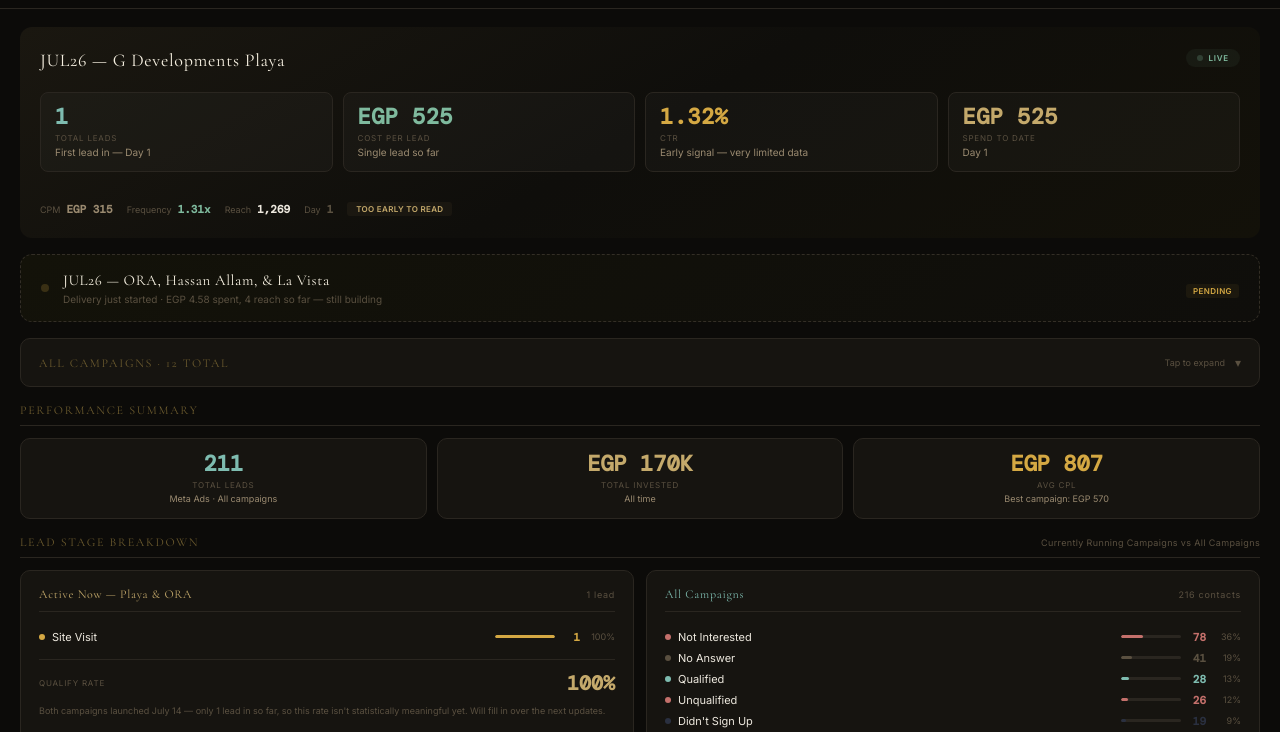
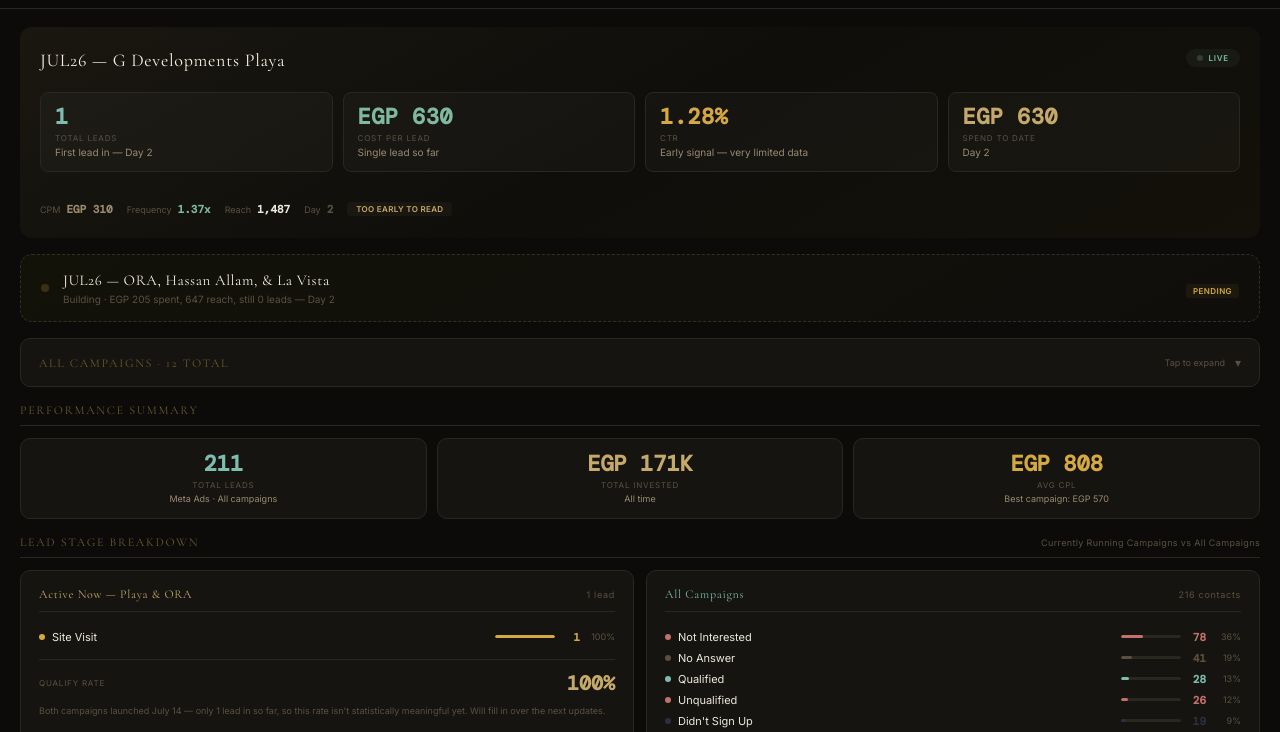
Before and after one commit to Bakry566/maskanconsultancydashboard, a website: page public/index.html in a window 1280 px wide. Shown: the part 50-782 px from the top of the page. Drawn offline with nearby package versions, Linux system fonts and the light colour scheme.

Commit message:
Add files via upload

```diff
--- a/package.json
+++ b/package.json
@@ -1 +1 @@
-{"name":"maskan-command","version":"11.0.0","private":true}
+{"name":"maskan-command","version":"12.0.0","private":true}
--- a/public/index.html
+++ b/public/index.html
@@ -175,16 +175,16 @@ html,body{background:var(--bg);color:var(--txt);font-family:'Inter',sans-serif;-
       <div class="b-live"><div class="lpulse"></div><span>Live</span></div>
     </div>
     <div class="b-kpis">
-      <div class="bk"><div class="bk-val" style="color:var(--teal)">1</div><div class="bk-lbl">Total Leads</div><div class="bk-sub">First lead in — Day 1</div></div>
-      <div class="bk"><div class="bk-val" style="color:var(--green)">EGP 525</div><div class="bk-lbl">Cost Per Lead</div><div class="bk-sub">Single lead so far</div></div>
-      <div class="bk"><div class="bk-val" style="color:var(--amber)">1.32%</div><div class="bk-lbl">CTR</div><div class="bk-sub">Early signal — very limited data</div></div>
-      <div class="bk"><div class="bk-val" style="color:var(--gold)">EGP 525</div><div class="bk-lbl">Spend to Date</div><div class="bk-sub">Day 1</div></div>
+      <div class="bk"><div class="bk-val" style="color:var(--teal)">1</div><div class="bk-lbl">Total Leads</div><div class="bk-sub">First lead in — Day 2</div></div>
+      <div class="bk"><div class="bk-val" style="color:var(--green)">EGP 630</div><div class="bk-lbl">Cost Per Lead</div><div class="bk-sub">Single lead so far</div></div>
+      <div class="bk"><div class="bk-val" style="color:var(--amber)">1.28%</div><div class="bk-lbl">CTR</div><div class="bk-sub">Early signal — very limited data</div></div>
+      <div class="bk"><div class="bk-val" style="color:var(--gold)">EGP 630</div><div class="bk-lbl">Spend to Date</div><div class="bk-sub">Day 2</div></div>
     </div>
     <div class="b-foot">
-      <div class="bf-item"><span class="bf-lbl">CPM</span><span class="bf-val" style="color:var(--txt2)">EGP 315</span></div>
-      <div class="bf-item"><span class="bf-lbl">Frequency</span><span class="bf-val" style="color:var(--green)">1.31x</span></div>
-      <div class="bf-item"><span class="bf-lbl">Reach</span><span class="bf-val">1,269</span></div>
-      <div class="bf-item"><span class="bf-lbl">Day</span><span class="bf-val" style="color:var(--sub)">1</span></div>
+      <div class="bf-item"><span class="bf-lbl">CPM</span><span class="bf-val" style="color:var(--txt2)">EGP 310</span></div>
+      <div class="bf-item"><span class="bf-lbl">Frequency</span><span class="bf-val" style="color:var(--green)">1.37x</span></div>
+      <div class="bf-item"><span class="bf-lbl">Reach</span><span class="bf-val">1,487</span></div>
+      <div class="bf-item"><span class="bf-lbl">Day</span><span class="bf-val" style="color:var(--sub)">2</span></div>
       <span class="freq-pill" style="background:var(--gbg);color:var(--gold);border:1px solid var(--gold)28">Too early to read</span>
     </div>
   </div>
@@ -193,7 +193,7 @@ html,body{background:var(--bg);color:var(--txt);font-family:'Inter',sans-serif;-
     <div class="pending-dot"></div>
     <div>
       <div style="font-size:15px;font-weight:300;color:var(--cream);font-family:'Cormorant Garamond',serif;letter-spacing:.04em;margin-bottom:4px">JUL26 — ORA, Hassan Allam, & La Vista</div>
-      <div style="font-size:10px;color:var(--sub)">Delivery just started · EGP 4.58 spent, 4 reach so far — still building</div>
+      <div style="font-size:10px;color:var(--sub)">Building · EGP 205 spent, 647 reach, still 0 leads — Day 2</div>
     </div>
     <div style="margin-left:auto;flex-shrink:0">
       <span class="chip" style="background:var(--ybg);color:var(--amber);border:1px solid var(--amber)28">Pending</span>
@@ -235,12 +235,12 @@ html,body{background:var(--bg);color:var(--txt);font-family:'Inter',sans-serif;-
         <div class="hc-sub">Meta Ads · All campaigns</div>
       </div>
       <div class="hc">
-        <div class="hc-val" style="color:var(--gold)">EGP 170K</div>
+        <div class="hc-val" style="color:var(--gold)">EGP 171K</div>
         <div class="hc-lbl">Total Invested</div>
         <div class="hc-sub">All time</div>
       </div>
       <div class="hc">
-        <div class="hc-val" style="color:var(--amber)">EGP 807</div>
+        <div class="hc-val" style="color:var(--amber)">EGP 808</div>
         <div class="hc-lbl">Avg CPL</div>
         <div class="hc-sub">Best campaign: EGP 570</div>
       </div>
@@ -312,7 +312,7 @@ html,body{background:var(--bg);color:var(--txt);font-family:'Inter',sans-serif;-
       Most leads (2026): <span style="color:var(--gold)">13</span> (2 BDR Resale Apartment) &nbsp;·&nbsp;
       Lowest CPL (2026): <span style="color:var(--green)">EGP 551</span> (Playa & Silver Sands Resale Carousel) &nbsp;·&nbsp;
       Highest CTR (2026): <span style="color:var(--amber)">3.60%</span> (6 BDR Resale Villa) &nbsp;·&nbsp;
-      Account avg CPL: <span style="color:var(--teal)">EGP 807</span>
+      Account avg CPL: <span style="color:var(--teal)">EGP 808</span>
     </div>
   </div>
 
@@ -326,8 +326,8 @@ html,body{background:var(--bg);color:var(--txt);font-family:'Inter',sans-serif;-
 <script>
 // DATA
 const CAMPS = [
-  {n:'JUL26 - G Developments Playa',s:'ACTIVE',l:1,cpl:525,ctr:1.32,eng:22},
-  {n:'JUL26 - ORA, Hassan Allam, & La Vista',s:'PENDING',l:0,cpl:0,ctr:0,eng:0},
+  {n:'JUL26 - G Developments Playa',s:'ACTIVE',l:1,cpl:630,ctr:1.28,eng:26},
+  {n:'JUL26 - ORA, Hassan Allam, & La Vista',s:'PENDING',l:0,cpl:0,ctr:0,eng:4},
   {n:'JUL26 - La Vista, H.Allam, G Devs & Ora Summer',s:'DONE',l:1,cpl:2729,ctr:1.04,eng:69},
   {n:'G & Ora Developments Resale - Jun/Jul 26',s:'DONE',l:10,cpl:570,ctr:1.26,eng:195},
   {n:'North Coast Resale Units - May 2026',s:'DONE',l:13,cpl:700,ctr:1.78,eng:705},
```
